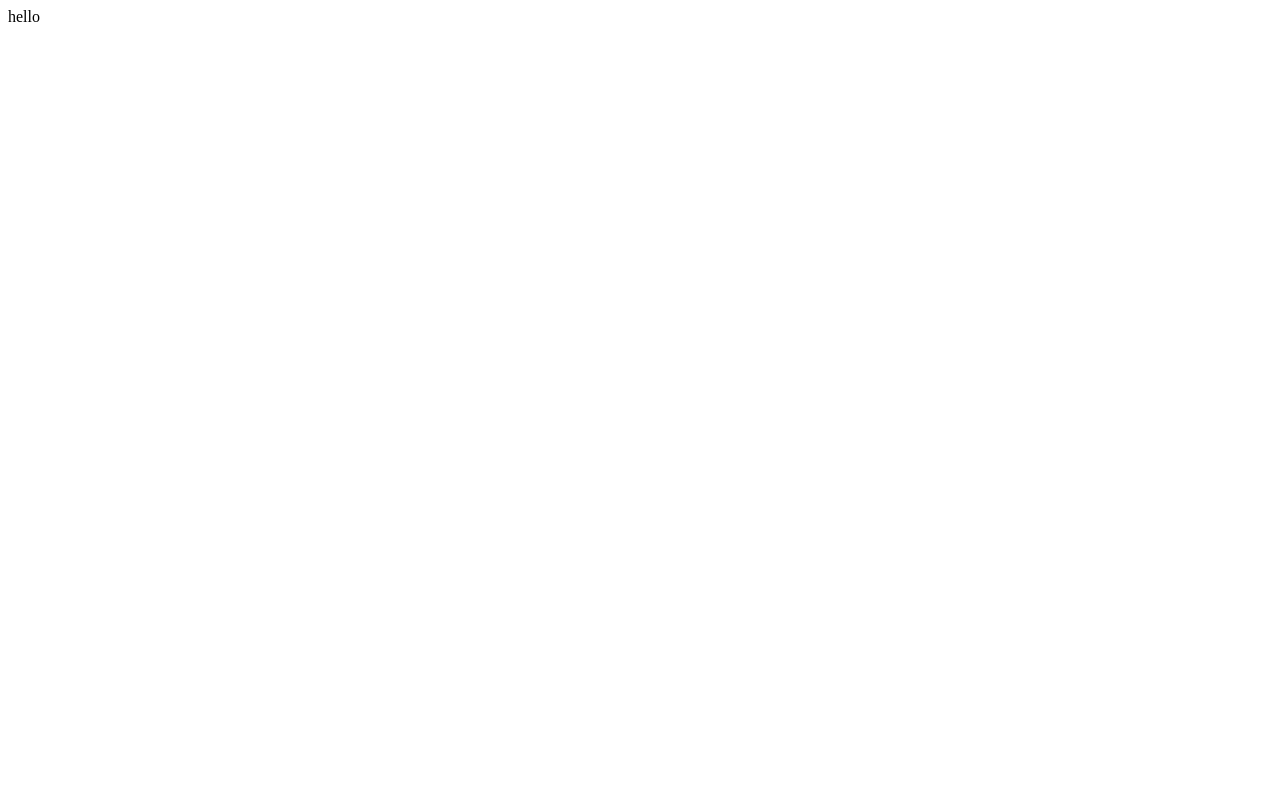
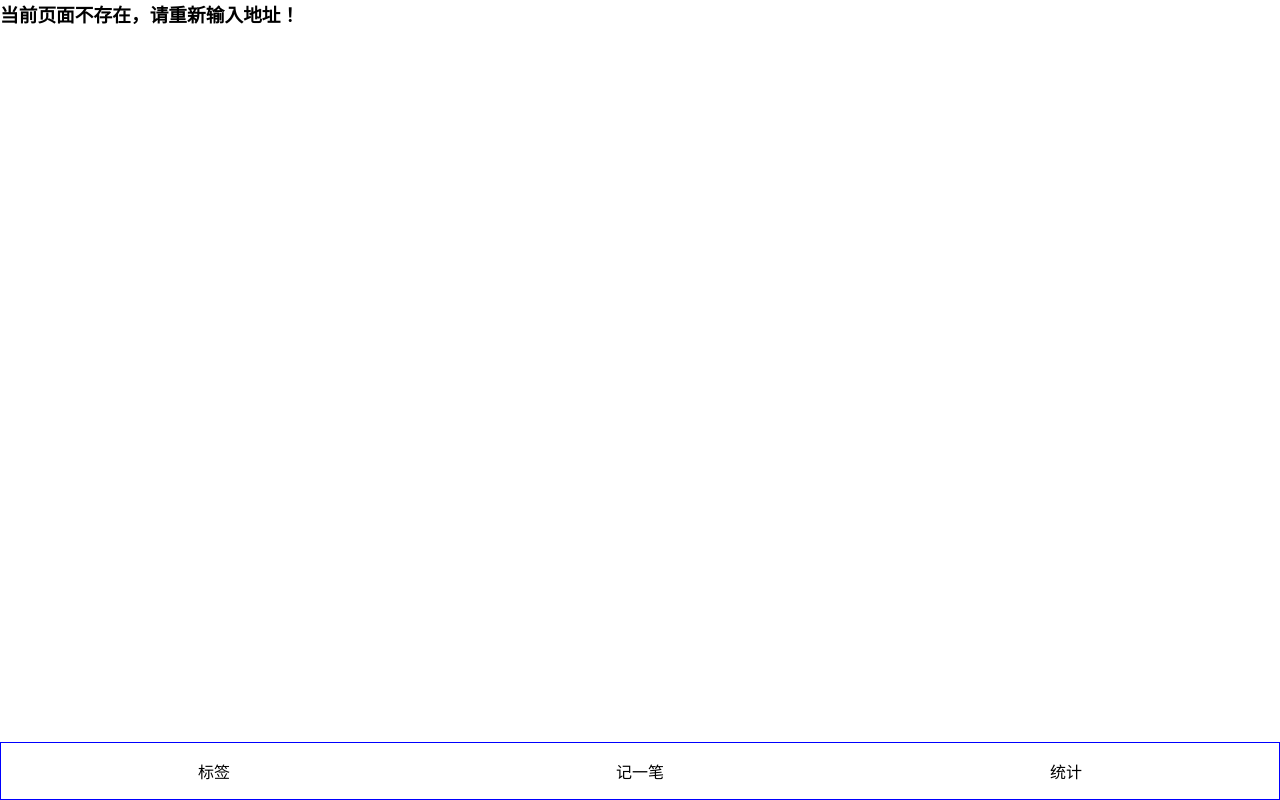
Before and after one commit to nicole618/morney-react, a React (Create React App) app: page / in a window 1280 px wide. Built offline with nearby package versions, Linux system fonts and the light colour scheme.

Commit message:
导航栏布局搞定

```diff
--- a/package.json
+++ b/package.json
@@ -13,6 +13,7 @@
     "node-sass": "npm:dart-sass",
     "react": "^17.0.1",
     "react-dom": "^17.0.1",
+    "react-router-dom": "^5.2.0",
     "react-scripts": "4.0.3",
     "styled-components": "5.0.1",
     "typescript": "^4.1.2",
@@ -43,6 +44,7 @@
     ]
   },
   "devDependencies": {
+    "@types/react-router-dom": "^5.1.7",
     "@types/styled-components": "^5.1.7"
   }
 }
--- a/src/App.tsx
+++ b/src/App.tsx
@@ -1,9 +1,92 @@
 import React from 'react';
 
+import {
+  HashRouter as Router,
+  Switch,
+  Route,
+  Link,
+  Redirect
+} from "react-router-dom";
+import styled from 'styled-components';
+
+const Wrapper =styled.div`
+  height: 100vh;
+  display: flex;
+  flex-direction: column;
+`;
+const Main =styled.div`
+  flex-grow: 1;
+  overflow: auto;
+`;
+const Nav =styled.nav`
+  border: 1px solid blue;
+  >ul{
+    display: flex;
+    >li{
+      width: 33.3333%;
+      text-align: center;
+      padding: 16px;
+    }
+  }
+`;
 function App() {
   return (
+    <Router>
+      <Wrapper>
+        <Main>
+          <Switch>
+          <Route path="/tags">
+            <Tags />
+          </Route>
+          <Route path="/money">
+            <Money />
+          </Route>
+          <Route path="/statistics">
+            <Statistics />
+          </Route>
+          //设置404页面
+          <Route path="*">
+            <NoMatch />
+          </Route>
+          //设置默认路由
+          <Redirect exact from="/" to="/money" />
+        </Switch>
+        </Main>
+        <Nav>
+          <ul>
+            <li>
+              <Link to="/tags">标签</Link>
+            </li>
+            <li>
+              <Link to="/money">记一笔</Link>
+            </li>
+            <li>
+              <Link to="/statistics">统计</Link>
+            </li>
+          </ul>
+        </Nav>
+      </Wrapper>
+    </Router>
+  );
+}
+
+function Statistics() {
+  return <h2>统计页面</h2>;
+}
+
+function Tags() {
+  return <h2>标签页面</h2>;
+}
+
+function Money() {
+  return <h2>记账页面</h2>;
+}
+function NoMatch() {
+  return (
     <div>
-      hello
+      <h3>
+        当前页面不存在，请重新输入地址！
+      </h3>
     </div>
   );
 }
--- /dev/null
+++ b/src/index.scss
@@ -0,0 +1,17 @@
+@import-normalize;
+
+*{
+  margin: 0;
+  padding: 0;
+  box-sizing: border-box;
+}
+*::after,*::before{
+  box-sizing: border-box;
+}
+ol,ul{
+  list-style: none;
+}
+a{
+  text-decoration: none;
+  color: inherit;
+}
--- a/src/index.tsx
+++ b/src/index.tsx
@@ -1,7 +1,7 @@
 import React from 'react';
 import ReactDOM from 'react-dom';
 import App from './App';
-
+import 'index.scss'
 ReactDOM.render(
   <React.StrictMode>
     <App />
```
Also changed, not shown: 1 other file (tests, documents, lock files or other folders).
